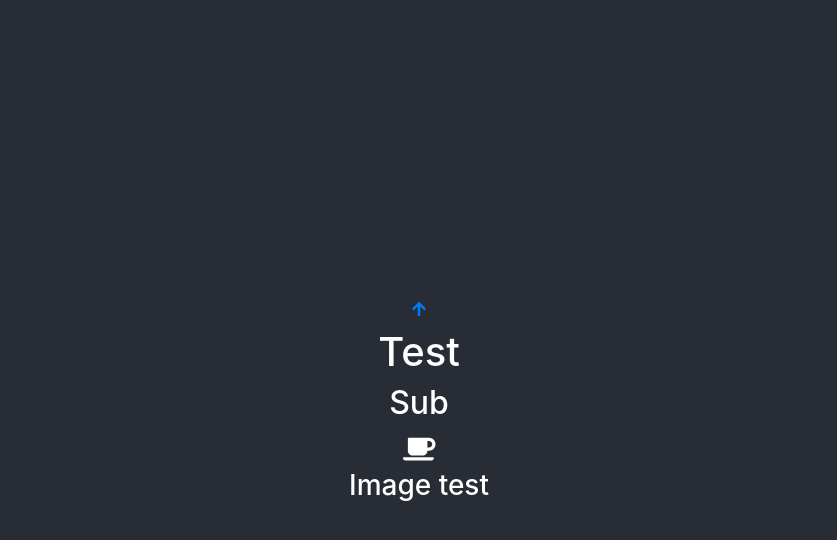
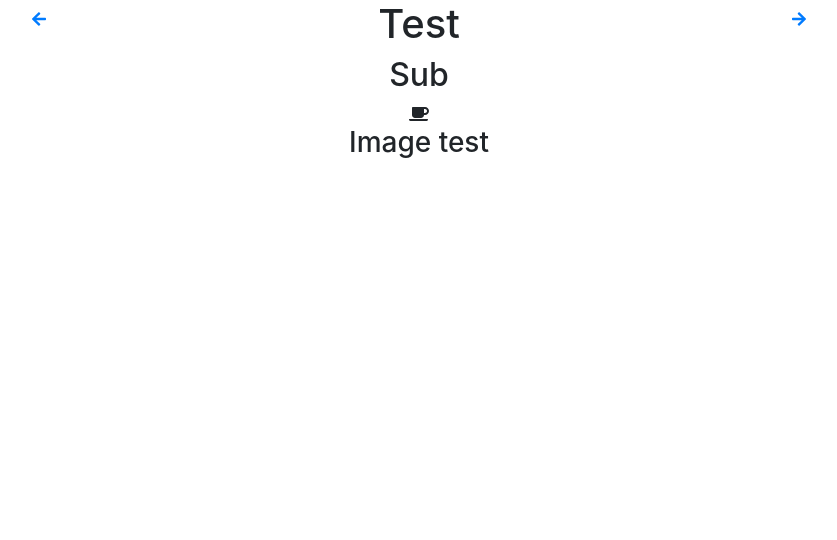
Before and after one commit to cdpeca/collab-cards, a React (Create React App) app: page / in a window 1280 px wide. Shown: the top 540 px of the page, without its empty margins (221-1058 px from the left). Built offline with nearby package versions, Linux system fonts and the light colour scheme.

Commit message:
feat(model): set card state

```diff
--- a/src/App.tsx
+++ b/src/App.tsx
@@ -1,20 +1,34 @@
-import React from 'react';
-import logo from './logo.svg';
+import React, { useState } from 'react';
+import { Container, Row, Col } from 'react-bootstrap';
+
 import './App.css';
 import Card from './components/Card';
 import Arrow from './components/Arrow';
 
 function App() {
+  const [current, setCurrent] = useState(0);
+
   return (
     <div className="App">
-      <header className="App-header">
-        <Arrow direction="up" />
-        <Card
-          title="Test"
-          subtitle="Sub"
-          image="Image test"
-        />
-      </header>
+      <Container>
+        <Row>
+          <Col>
+            <Arrow direction="left" />
+          </Col>
+
+          <Col>
+            <Card
+              title="Test"
+              subtitle="Sub"
+              image="Image test"
+            />
+          </Col>
+
+          <Col>
+            <Arrow direction="right" />
+          </Col>
+        </Row>
+      </Container>
     </div>
   );
 }
```
Also changed, not shown: src/model/cards.ts (added).
